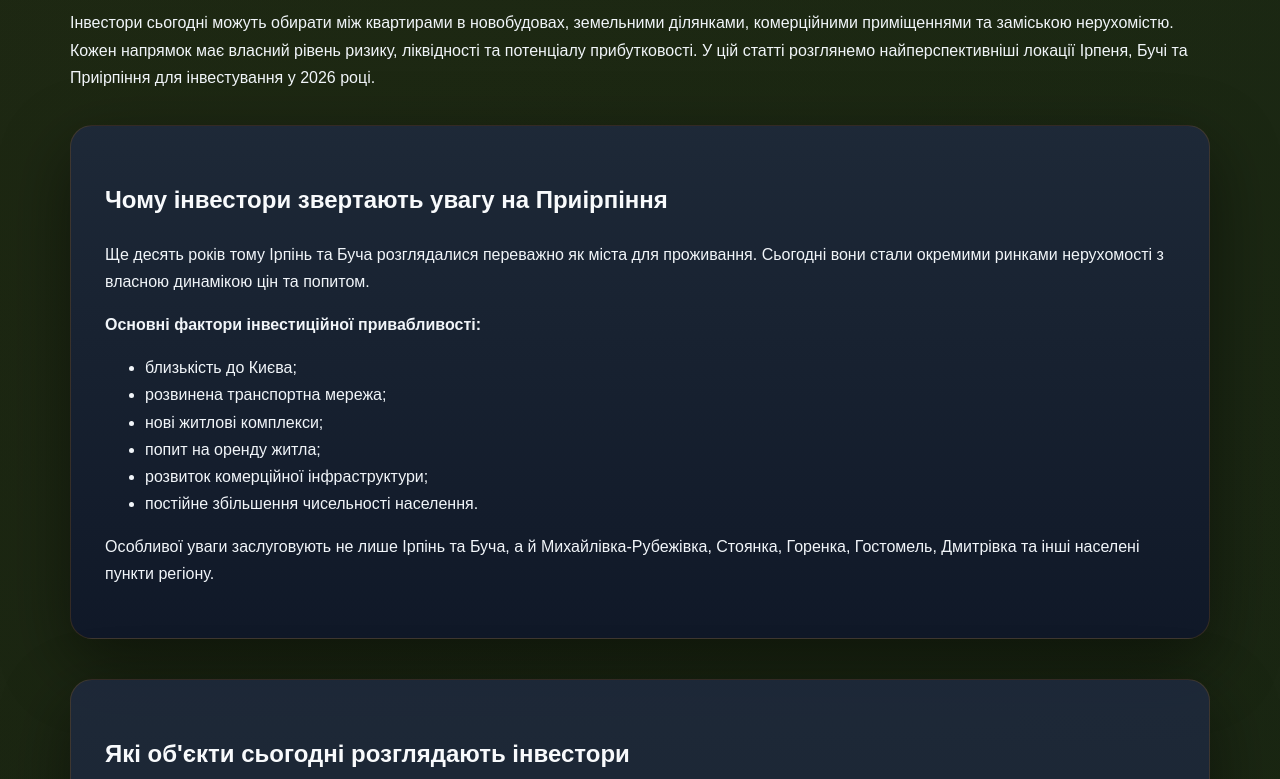
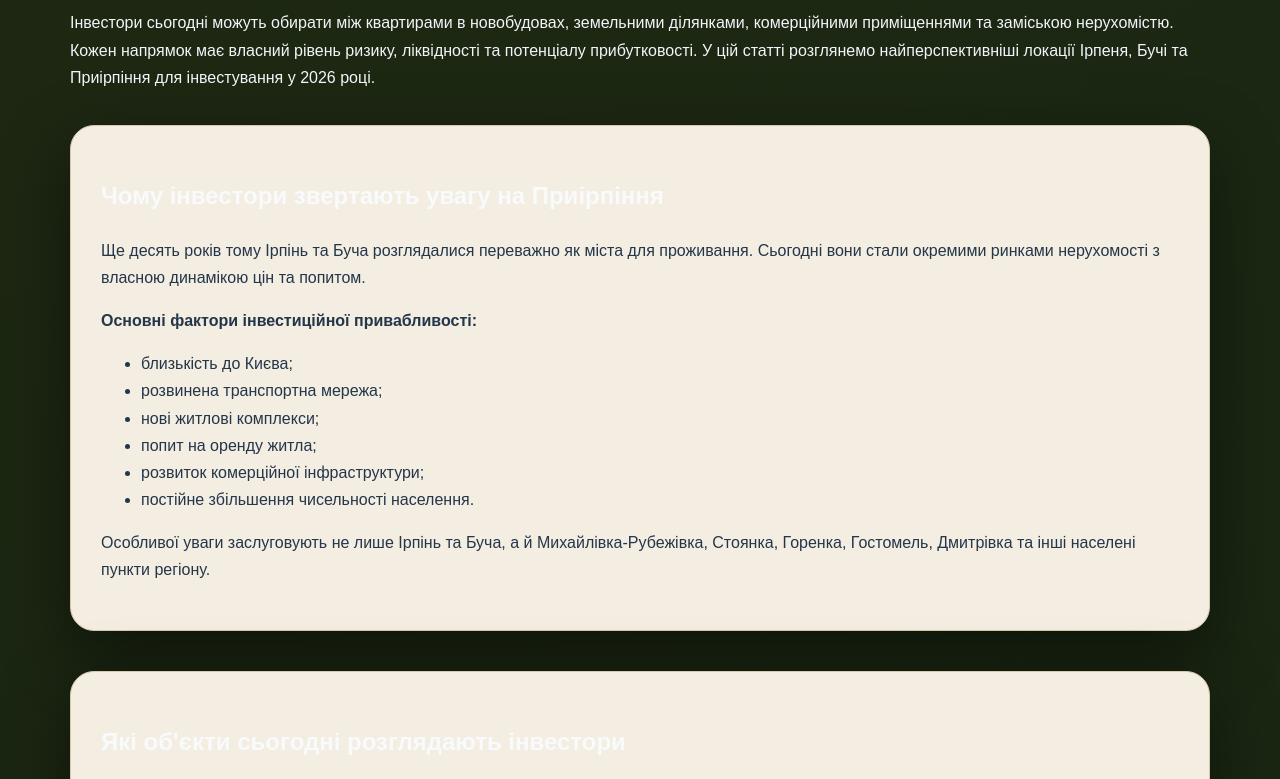
Before and after one commit to dokumentS19/paradisegarden-site, a website: page investytsii-v-nerukhomist-irpin-bucha-2026.html in a window 1280 px wide. Shown: the part 540-1319 px from the top of the page. Drawn offline with Linux system fonts and the light colour scheme.

Commit message:
Update investytsii-v-nerukhomist-irpin-bucha-2026.html

```diff
--- a/investytsii-v-nerukhomist-irpin-bucha-2026.html
+++ b/investytsii-v-nerukhomist-irpin-bucha-2026.html
@@ -31,6 +31,11 @@ th{
 }
 .section{
     margin-bottom:40px;
+    background:#f3ede2;
+    color:#24364a;
+    border:1px solid #d8c7ab;
+    border-radius:24px;
+    padding:30px;
 }
 .note{
     background:#f5f9f6;
```
